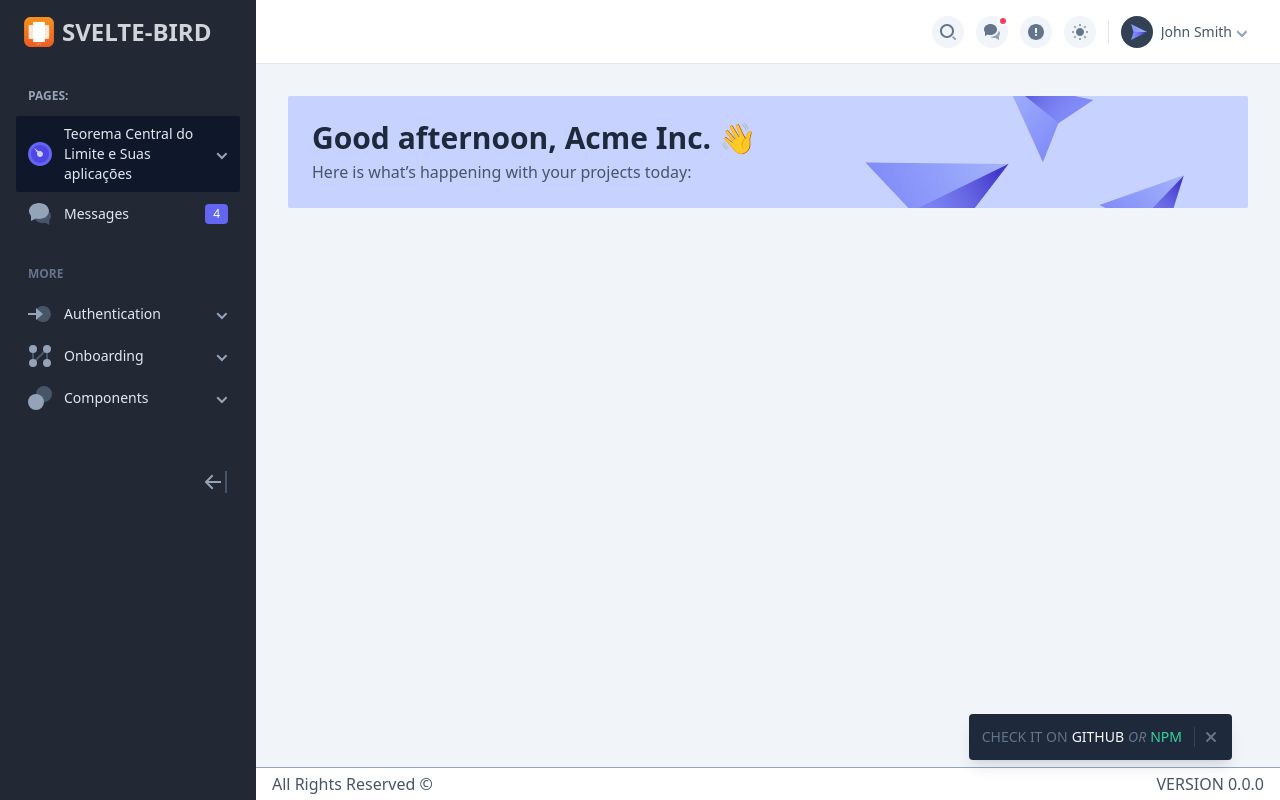
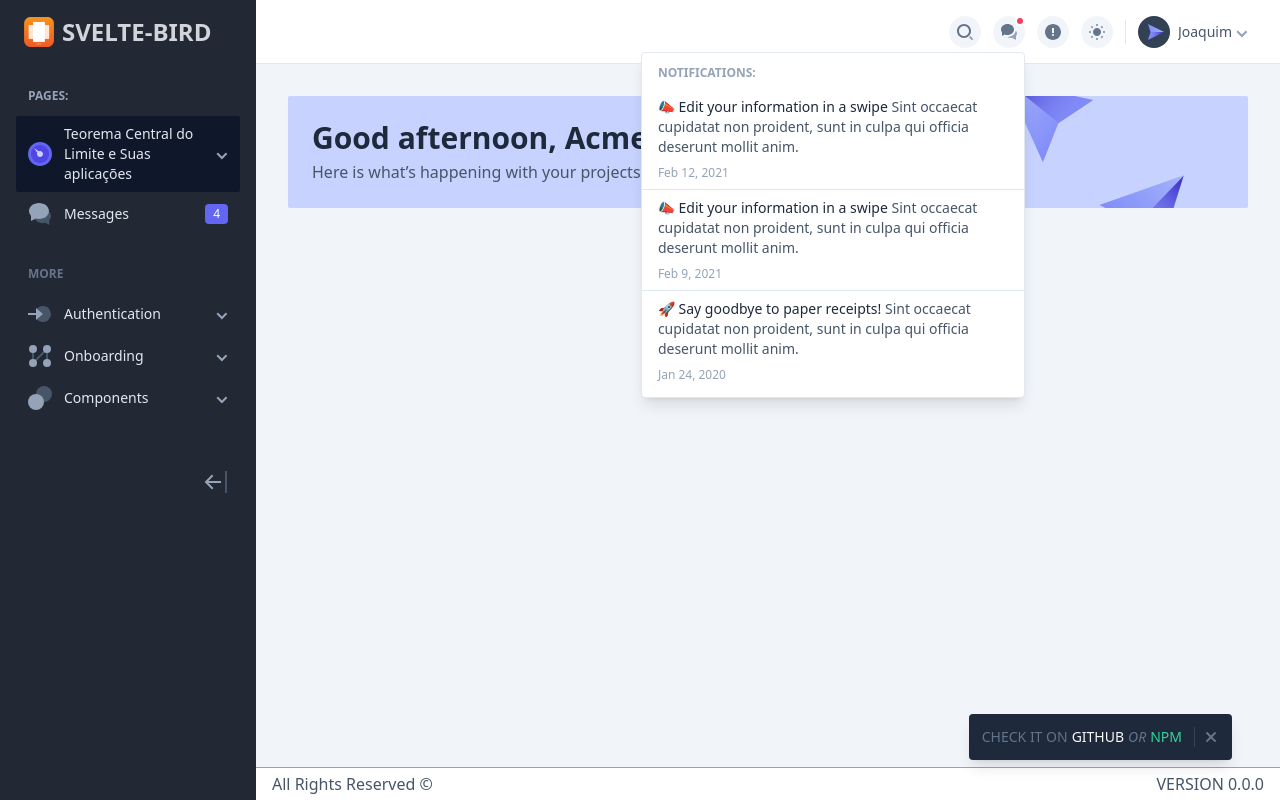
Before and after one commit to joaquimnetocel/svelte-bird, a SvelteKit app: page / in a window 1280 px wide. Both pictures are taken after a click on the button "Notifications". Built offline with nearby package versions, Linux system fonts and the light colour scheme.

Commit message:
before iconify

```diff
--- /dev/null
+++ b/src/lib/Notifications.svelte
@@ -0,0 +1,75 @@
+<script lang="ts">
+	import { slide } from 'svelte/transition';
+	import type { typeNotificationsData } from './types/typeNotificationsData.js';
+
+	export let propNewNotifications = true;
+	export let propTitle = 'NOTIFICATIONS:';
+	export let propData: typeNotificationsData = [];
+	export let propNotFoundMessage = 'NO NOTIFICATION FOUND!';
+
+	let stateExpanded = false;
+</script>
+
+<div class="relative inline-flex">
+	<button
+		on:click={() => (stateExpanded = !stateExpanded)}
+		class="flex items-center justify-center w-8 h-8 rounded-full false bg-slate-100 hover:bg-slate-200 dark:bg-slate-700 dark:hover:bg-slate-600/80"
+		aria-haspopup="true"
+		aria-expanded={stateExpanded}
+	>
+		<span class="sr-only">Notifications</span>
+		<!-- eslint-disable-next-line svelte/no-at-html-tags -->
+		<slot name="slotIcon">
+			<svg class="w-4 h-4" viewBox="0 0 16 16" xmlns="http://www.w3.org/2000/svg">
+				<path
+					class="fill-current text-slate-500 dark:text-slate-400"
+					d="M6.5 0C2.91 0 0 2.462 0 5.5c0 1.075.37 2.074 1 2.922V12l2.699-1.542A7.454 7.454 0 006.5 11c3.59 0 6.5-2.462 6.5-5.5S10.09 0 6.5 0z"
+				/>
+				<path
+					class="fill-current text-slate-400 dark:text-slate-500"
+					d="M16 9.5c0-.987-.429-1.897-1.147-2.639C14.124 10.348 10.66 13 6.5 13c-.103 0-.202-.018-.305-.021C7.231 13.617 8.556 14 10 14c.449 0 .886-.04 1.307-.11L15 16v-4h-.012C15.627 11.285 16 10.425 16 9.5z"
+				/>
+			</svg>
+		</slot>
+		{#if propNewNotifications}
+			<div
+				class="absolute right-0 top-0 h-2.5 w-2.5 rounded-full border-2 border-white bg-rose-500 dark:border-[#182235]"
+			/>
+		{/if}
+	</button>
+	{#if stateExpanded}
+		<div
+			transition:slide
+			class:enter-done={stateExpanded}
+			class="w-80 sm:w-96 min-w-80 absolute right-0 top-full z-10 -mr-48 mt-1 origin-top-right overflow-hidden rounded border border-slate-200 bg-white py-1.5 shadow-lg dark:border-slate-700 dark:bg-slate-800 sm:mr-0"
+		>
+			<div>
+				<div
+					class="px-4 pb-2 pt-1.5 text-xs font-semibold uppercase text-slate-400 dark:text-slate-500"
+				>
+					{propTitle}
+				</div>
+				{#if propData.length === 0}
+					<div class="flex justify-center">
+						<small>{propNotFoundMessage}</small>
+					</div>
+				{:else}
+					<ul>
+						{#each propData as current}
+							<li class="border-b border-slate-200 last:border-0 dark:border-slate-700">
+								<a
+									class="block px-4 py-2 hover:bg-slate-50 dark:hover:bg-slate-700/20"
+									href={current.stringHref}
+									target="_blank"
+								>
+									<!-- eslint-disable-next-line svelte/no-at-html-tags -->
+									{@html current.stringText}
+								</a>
+							</li>
+						{/each}
+					</ul>
+				{/if}
+			</div>
+		</div>
+	{/if}
+</div>
--- a/src/lib/User.svelte
+++ b/src/lib/User.svelte
@@ -1,18 +1,18 @@
 <script lang="ts">
 	import { slide } from 'svelte/transition';
-	import imageAvatar from './User/avatar.png';
-	import type { typeUserMenuArray } from './User/typeUserMenuArray.js';
+	import imageAvatar from './images/logo.png';
+	import type { typeUserMenuArray } from './types/typeUserMenuArray.js';
 
 	export let propButtonText = 'SIGN OUT';
 	export let propButtonLink = '/';
-	export let propImage = imageAvatar;
+	export let propImage: string | undefined = undefined;
 	export let propTitle = 'John Smith';
 	export let propInternalTitle = 'John Smith';
-	export let propInternalSubtitle: string | undefined = 'Administrator';
+	export let propInternalSubtitle: string | undefined = undefined;
 	export let propUserMenuArray: typeUserMenuArray = [
 		{
 			stringText: 'GITHUB',
-			stringHref: 'https://github.com/joaquimnetocel',
+			stringHref: 'https://github.com/joaquimnetocel/svelte-bird',
 			stringTarget: '_blank',
 		},
 		{
@@ -31,7 +31,13 @@
 		aria-haspopup="true"
 		aria-expanded="false"
 	>
-		<img class="w-8 h-8 rounded-full" src={propImage} width="32" height="32" alt="User" />
+		<img
+			class="w-8 h-8 rounded-full"
+			src={propImage ?? imageAvatar}
+			width="32"
+			height="32"
+			alt="User"
+		/>
 		<div class="flex items-center truncate">
 			<span
 				class="ml-2 text-sm font-medium truncate group-hover:text-slate-800 dark:text-slate-300 dark:group-hover:text-slate-200"
@@ -78,7 +84,7 @@
 					<div class="mt-1 border-t border-slate-200 px-3 pt-2 pb-0.5 dark:border-slate-700">
 						<a
 							href={propButtonLink}
-							class="px-3 py-1 font-semibold border rounded bg-zinc-100 text-zinc-700 border-zinc-700 hover:bg-zinc-900 hover:text-white hover:border-transparent"
+							class="block px-3 py-1 font-semibold border rounded whitespace-nowrap bg-zinc-100 text-zinc-700 border-zinc-700 hover:bg-zinc-900 hover:text-white hover:border-transparent"
 						>
 							{propButtonText}
 						</a>
--- a/src/lib/index.ts
+++ b/src/lib/index.ts
@@ -1,7 +1,8 @@
 // Reexport your entry components here
 import DarkModeButton from './DarkModeButton.svelte';
+import Notifications from './Notifications.svelte';
 import SvelteBird from './SvelteBird.svelte';
 import User from './User.svelte';
-import type { typeUserMenuArray } from './User/typeUserMenuArray.js';
+import type { typeUserMenuArray } from './types/typeUserMenuArray.js';
 
-export { DarkModeButton, SvelteBird, User, type typeUserMenuArray };
+export { DarkModeButton, Notifications, SvelteBird, User, type typeUserMenuArray };
--- /dev/null
+++ b/src/lib/types/typeNotificationsData.ts
@@ -0,0 +1,5 @@
+export type typeNotificationsData = {
+	stringText: string;
+	stringHref: string;
+	stringTarget?: '_blank' | '_parent' | '_self' | '_top';
+}[];
--- a/src/routes/+layout.svelte
+++ b/src/routes/+layout.svelte
@@ -1,6 +1,9 @@
 <script lang="ts">
+	import Notifications from '$lib/Notifications.svelte';
 	import { DarkModeButton, SvelteBird, User } from '$lib/index.js';
 	import '../tailwind.css';
+	import { arrayNotificationsData } from './data/arrayNotificationsData.js';
+	import { arrayUserMenu } from './data/arrayUserMenu.js';
 	import imageLogo from './imageLogo.webp';
 	// DEVELOPMENT
 	//import '$lib/tailwind.generated.css'; // PRODUCTION
@@ -221,83 +224,15 @@
 					</div>
 				</div>
 			</div>
-			<div class="relative inline-flex">
-				<button
-					class="flex items-center justify-center w-8 h-8 rounded-full false bg-slate-100 hover:bg-slate-200 dark:bg-slate-700 dark:hover:bg-slate-600/80"
-					aria-haspopup="true"
-					aria-expanded="false"
-				>
-					<span class="sr-only">Notifications</span><svg
-						class="w-4 h-4"
-						viewBox="0 0 16 16"
-						xmlns="http://www.w3.org/2000/svg"
-					>
-						<path
-							class="fill-current text-slate-500 dark:text-slate-400"
-							d="M6.5 0C2.91 0 0 2.462 0 5.5c0 1.075.37 2.074 1 2.922V12l2.699-1.542A7.454 7.454 0 006.5 11c3.59 0 6.5-2.462 6.5-5.5S10.09 0 6.5 0z"
-						/>
-						<path
-							class="fill-current text-slate-400 dark:text-slate-500"
-							d="M16 9.5c0-.987-.429-1.897-1.147-2.639C14.124 10.348 10.66 13 6.5 13c-.103 0-.202-.018-.305-.021C7.231 13.617 8.556 14 10 14c.449 0 .886-.04 1.307-.11L15 16v-4h-.012C15.627 11.285 16 10.425 16 9.5z"
-						/>
-					</svg>
-					<div
-						class="absolute right-0 top-0 h-2.5 w-2.5 rounded-full border-2 border-white bg-rose-500 dark:border-[#182235]"
-					/>
-				</button>
-				<div
-					class="min-w-80 absolute right-0 top-full z-10 -mr-48 mt-1 origin-top-right overflow-hidden rounded border border-slate-200 bg-white py-1.5 shadow-lg dark:border-slate-700 dark:bg-slate-800 sm:mr-0"
-					style="display: none"
-				>
-					<div>
-						<div
-							class="px-4 pb-2 pt-1.5 text-xs font-semibold uppercase text-slate-400 dark:text-slate-500"
-						>
-							Notifications
-						</div>
-						<ul>
-							<li class="border-b border-slate-200 last:border-0 dark:border-slate-700">
-								<a class="block px-4 py-2 hover:bg-slate-50 dark:hover:bg-slate-700/20" href="/#0"
-									><span class="block mb-2 text-sm"
-										>📣
-										<span class="font-medium text-slate-800 dark:text-slate-100"
-											>Edit your information in a swipe</span
-										>
-										Sint occaecat cupidatat non proident, sunt in culpa qui officia deserunt mollit anim.</span
-									><span class="block text-xs font-medium text-slate-400 dark:text-slate-500"
-										>Feb 12, 2021</span
-									></a
-								>
-							</li>
-							<li class="border-b border-slate-200 last:border-0 dark:border-slate-700">
-								<a class="block px-4 py-2 hover:bg-slate-50 dark:hover:bg-slate-700/20" href="/#0"
-									><span class="block mb-2 text-sm"
-										>📣
-										<span class="font-medium text-slate-800 dark:text-slate-100"
-											>Edit your information in a swipe</span
-										>
-										Sint occaecat cupidatat non proident, sunt in culpa qui officia deserunt mollit anim.</span
-									><span class="block text-xs font-medium text-slate-400 dark:text-slate-500"
-										>Feb 9, 2021</span
-									></a
-								>
-							</li>
-							<li class="border-b border-slate-200 last:border-0 dark:border-slate-700">
-								<a class="block px-4 py-2 hover:bg-slate-50 dark:hover:bg-slate-700/20" href="/#0"
-									><span class="block mb-2 text-sm"
-										>🚀<span class="font-medium text-slate-800 dark:text-slate-100"
-											>Say goodbye to paper receipts!</span
-										>
-										Sint occaecat cupidatat non proident, sunt in culpa qui officia deserunt mollit anim.</span
-									><span class="block text-xs font-medium text-slate-400 dark:text-slate-500"
-										>Jan 24, 2020</span
-									></a
-								>
-							</li>
-						</ul>
-					</div>
-				</div>
-			</div>
+			<Notifications
+				propData={arrayNotificationsData}
+				propNewNotifications={true}
+				propTitle="NOTIFICATIONS:"
+			>
+				<!-- <span slot="slotIcon">
+					aaaa
+				</span> -->
+			</Notifications>
 			<div class="relative inline-flex">
 				<button
 					class="flex items-center justify-center w-8 h-8 rounded-full false bg-slate-100 hover:bg-slate-200 dark:bg-slate-700 dark:hover:bg-slate-600/80"
@@ -373,7 +308,13 @@
 			</div>
 			<DarkModeButton />
 			<hr class="w-px h-6 border-none bg-slate-200 dark:bg-slate-700" />
-			<User />
+			<User
+				propUserMenuArray={arrayUserMenu}
+				propTitle="Joaquim"
+				propInternalTitle="Joaquim"
+				propButtonText="SIGN OUT"
+				propImage={undefined}
+			/>
 		</div>
 	</svelte:fragment>
 	<slot />
--- a/src/routes/Download.svelte
+++ b/src/routes/Download.svelte
@@ -11,7 +11,7 @@
 				<span>CHECK IT ON</span>
 				<a
 					class="font-medium text-slate-50 hover:underline"
-					href="????"
+					href="https://github.com/joaquimnetocel/svelte-bird"
 					target="_blank"
 					rel="noreferrer"
 				>
--- /dev/null
+++ b/src/routes/data/arrayNotificationsData.ts
@@ -0,0 +1,49 @@
+import type { typeNotificationsData } from '$lib/types/typeNotificationsData.js';
+
+export const arrayNotificationsData: typeNotificationsData = [
+	{
+		stringText: `
+			<span class="block mb-2 text-sm">📣
+				<span class="font-medium text-slate-800 dark:text-slate-100">
+					Edit your information in a swipe
+				</span>
+				Sint occaecat cupidatat non proident, sunt in culpa qui officia deserunt mollit anim.
+			</span>
+			<span class="block text-xs font-medium text-slate-400 dark:text-slate-500">
+				Feb 12, 2021
+			</span>
+		`,
+		stringTarget: '_blank',
+		stringHref: '/',
+	},
+	{
+		stringText: `
+			<span class="block mb-2 text-sm">📣
+				<span class="font-medium text-slate-800 dark:text-slate-100">
+					Edit your information in a swipe
+				</span>
+				Sint occaecat cupidatat non proident, sunt in culpa qui officia deserunt mollit anim.
+			</span>
+			<span class="block text-xs font-medium text-slate-400 dark:text-slate-500">
+				Feb 9, 2021
+			</span>
+		`,
+		stringTarget: '_blank',
+		stringHref: '/',
+	},
+	{
+		stringText: `
+			<span class="block mb-2 text-sm">🚀
+				<span class="font-medium text-slate-800 dark:text-slate-100">
+					Say goodbye to paper receipts!
+				</span>
+				Sint occaecat cupidatat non proident, sunt in culpa qui officia deserunt mollit anim.
+			</span>
+			<span class="block text-xs font-medium text-slate-400 dark:text-slate-500">
+				Jan 24, 2020
+			</span>
+		`,
+		stringTarget: '_blank',
+		stringHref: '/',
+	},
+];
--- /dev/null
+++ b/src/routes/data/arrayUserMenu.ts
@@ -0,0 +1,9 @@
+import type { typeUserMenuArray } from '$lib/types/typeUserMenuArray.js';
+
+export const arrayUserMenu: typeUserMenuArray = [
+	{
+		stringText: 'GITHUB',
+		stringTarget: '_blank',
+		stringHref: 'https://github.com/joaquimnetocel/svelte-bird',
+	},
+];
```
Also changed, not shown: src/lib/images/logo.png (renamed from src/lib/User/avatar.png), src/lib/types/typeUserMenuArray.ts (renamed from src/lib/User/typeUserMenuArray.ts).
